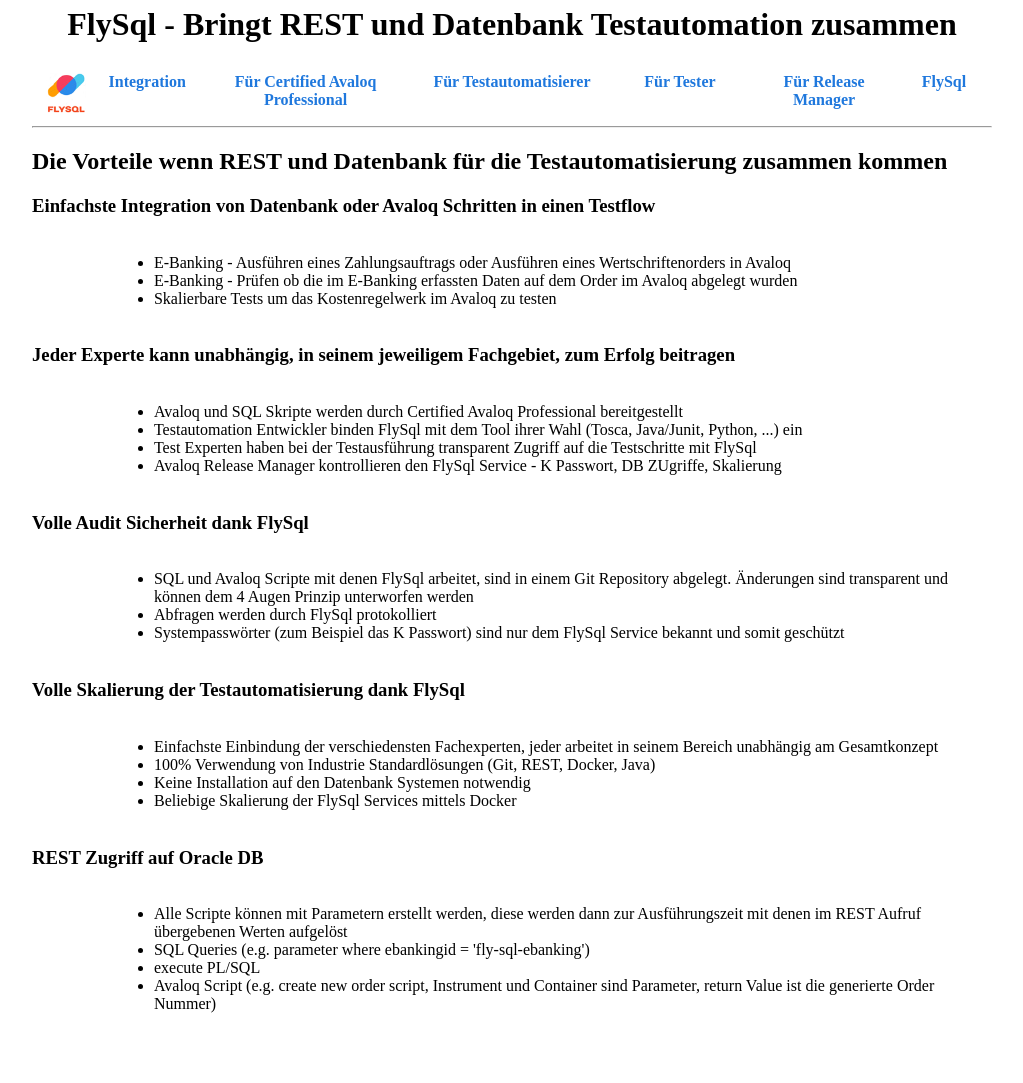
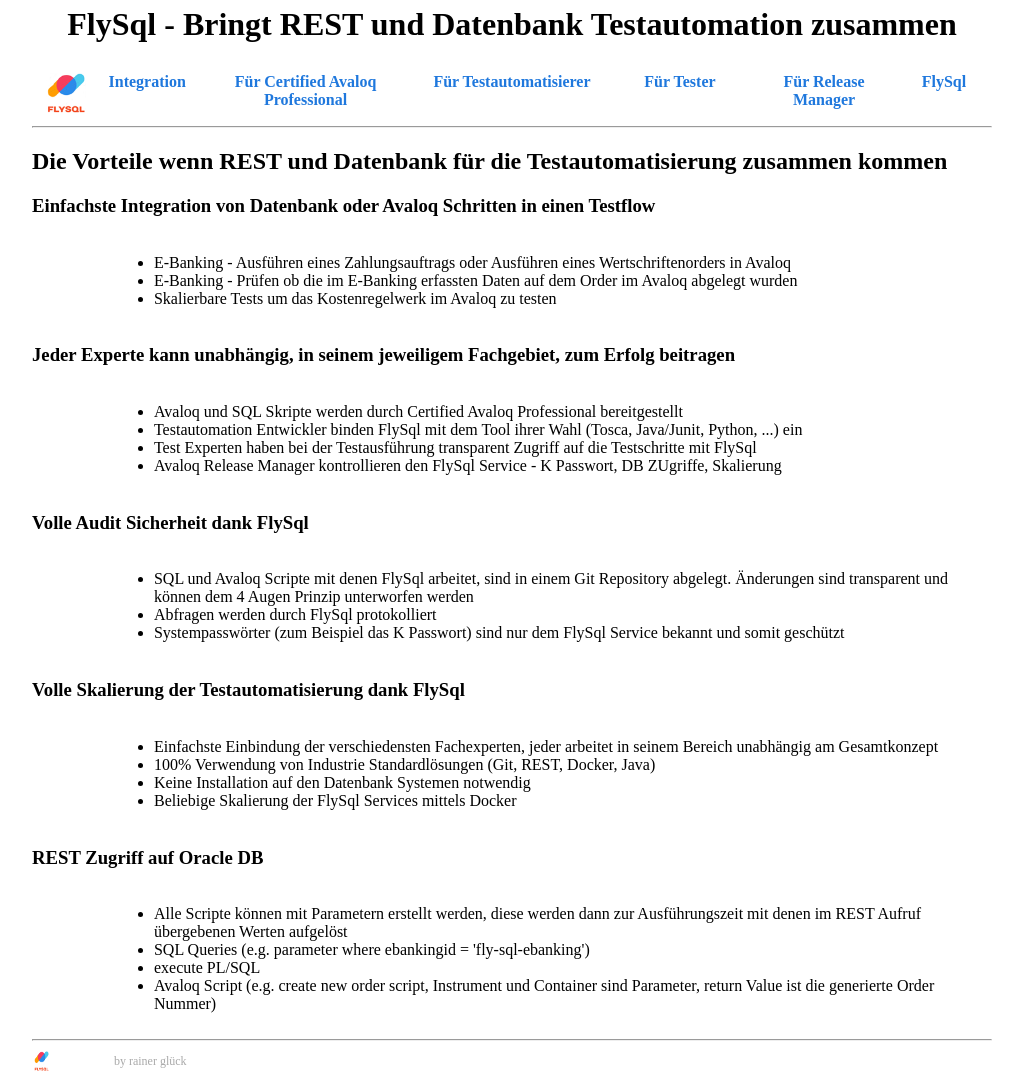
Before and after one commit to flysql/flysql.github.io, a Jekyll site: the page built from index.html, in a window 1280 px wide. Shown: the whole page, without its empty margins (128-1151 px from the left). Built offline with Jekyll 4.4.1, drawn with Linux system fonts in a browser that asks for light colours; before the commit the page ends 1037 px from its top, so only the background shows below that.

Commit message:
adds footer

```diff
--- a/_layouts/default.html
+++ b/_layouts/default.html
@@ -27,6 +27,11 @@
 
 	</div>
 	<footer>
+		<hr>
+		<div class="row">
+			<div class="col-1"><img class="footer-img" src="/images/favicon/favicon.64x64.ico" alt="FlySql logo" /></div>
+			<div class="col-11"><span class="footer-txt">by rainer glück</span></div>
+		</div>
 	</footer>
 </body>
 
--- a/css/main.css
+++ b/css/main.css
@@ -132,6 +132,20 @@
     font-weight: 600;
 }
 
+.footer-img {
+    display: inline;
+    height: 20px;
+    width: 20px;
+    margin-left: auto;
+    margin-right: auto;
+    padding-right: 5px;
+}
+
+.footer-txt {
+    font-size: 12px;
+    color: darkgrey;
+}
+
 /* taken from https://www.w3schools.com/css/css_rwd_grid.asp for responsive design */
 /* For mobile phones: */
 * {
```
